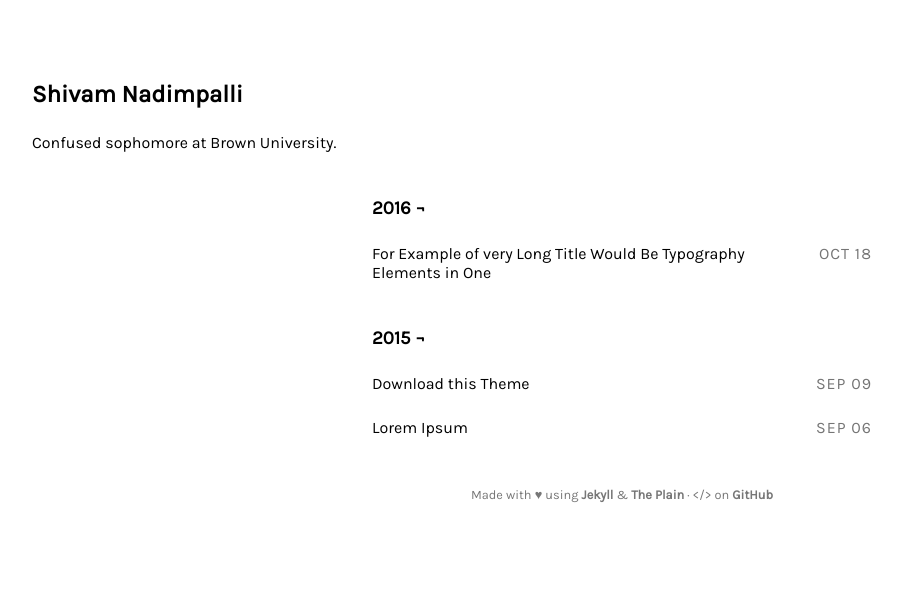
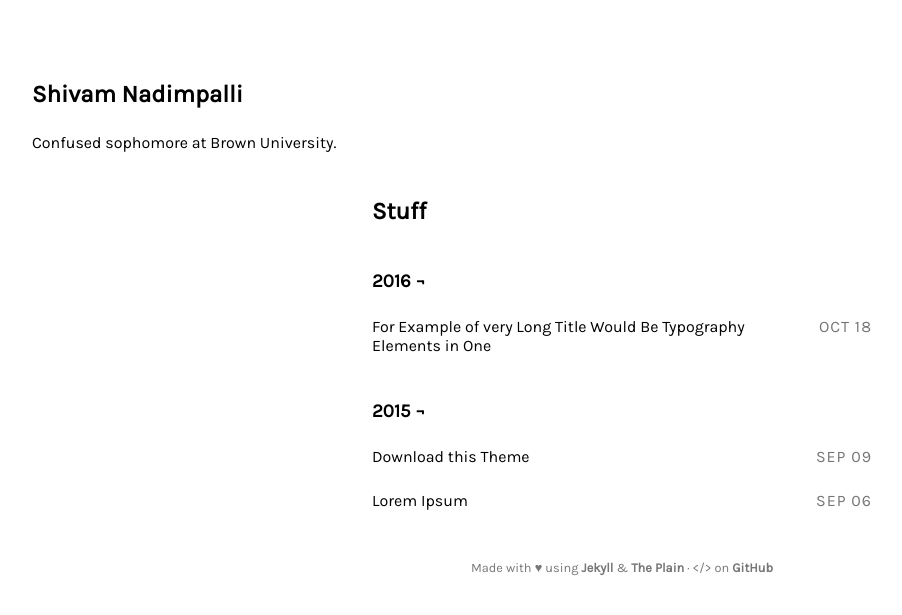
Before and after one commit to nate-brennan/nshivam.github.io, a Jekyll site: the page built from index.html, in a window 1280 px wide. Shown: the top 615 px of the page, without its empty margins (18-920 px from the left). Built offline with Jekyll 4.4.1, drawn with Linux system fonts in a browser that asks for light colours.

Commit message:
Update index.html

```diff
--- a/index.html
+++ b/index.html
@@ -3,7 +3,7 @@ layout: default
 ---
 
 <section>
-
+	<h2>Stuff</h2>
 	{% for post in site.posts %}
 		{% unless post.next %}
 			<h3>{{ post.date | date: '%Y' }} &#172;</h3>
```
